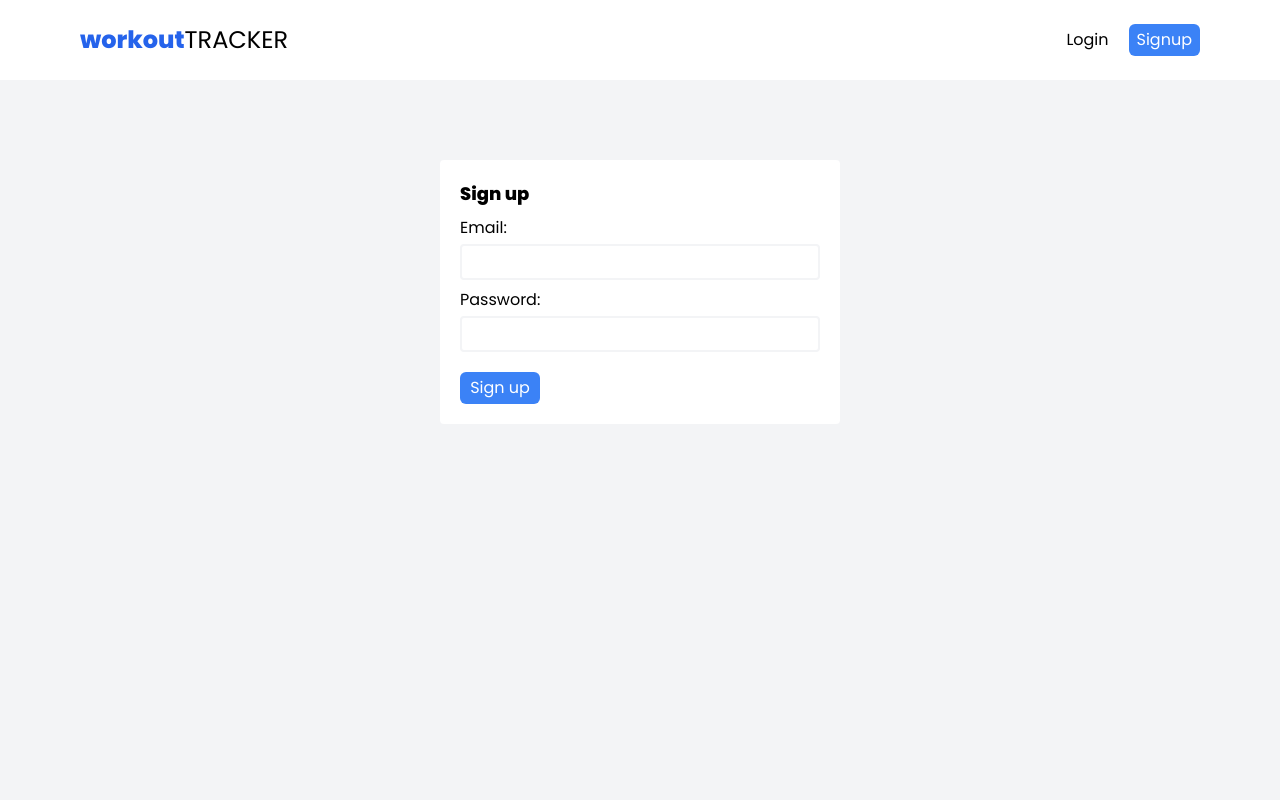
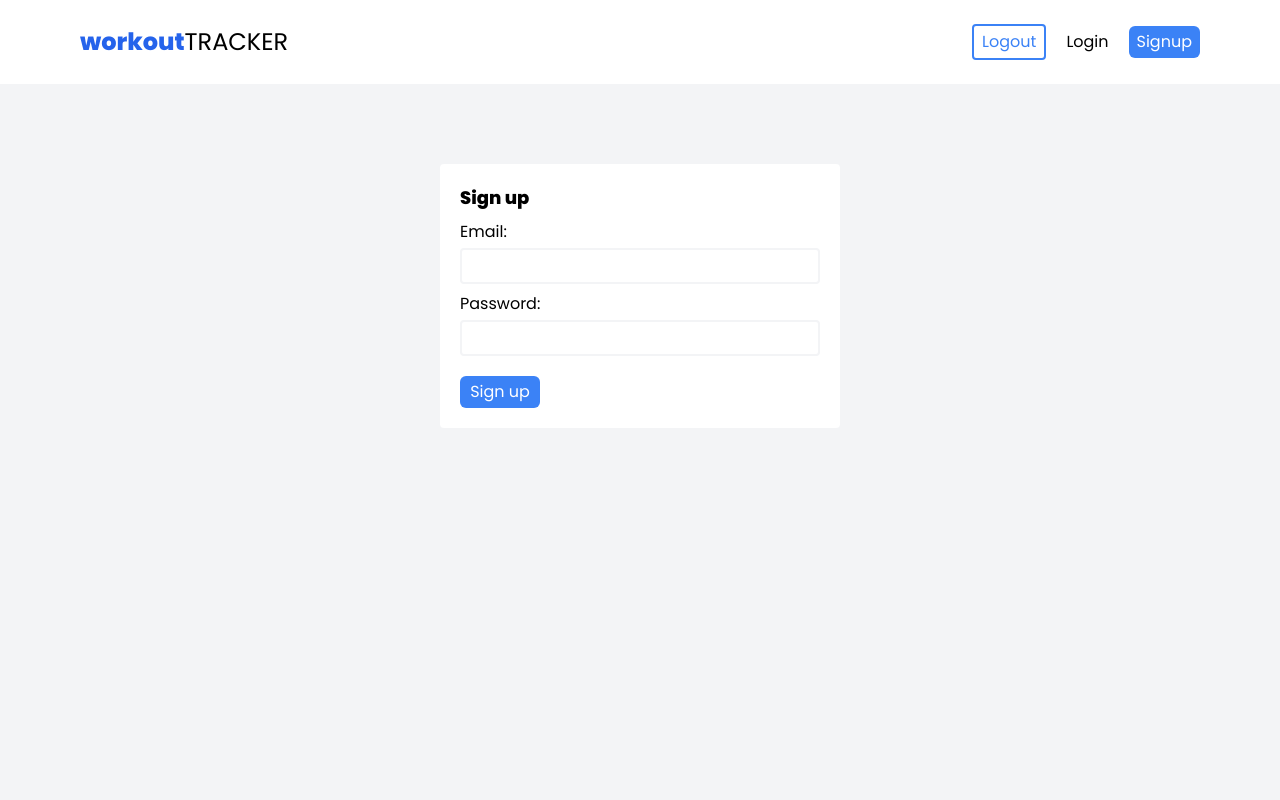
Before and after one commit to NureniJamiu/workout-tracker, a React (Create React App) app in the folder frontend/: page /signup in a window 1280 px wide. Shown: the top 800 px of the page. Built offline with nearby package versions, Linux system fonts and the light colour scheme.

Commit message:
add useLogout hook and logout button

```diff
--- a/frontend/src/components/Navbar.jsx
+++ b/frontend/src/components/Navbar.jsx
@@ -1,6 +1,12 @@
 import { Link } from "react-router-dom";
+import { useLogout } from "../hooks/useLogout";
 
 const Navbar = () => {
+  const { logout } = useLogout();
+
+  const handleLogout = () => {
+    logout();
+  };
   return (
     <div className="flex px-8 py-6 items-center justify-between lg:px-20">
       <Link to="/">
@@ -9,7 +15,15 @@ const Navbar = () => {
           <span className="font-normal text-black">TRACKER</span>
         </h1>
       </Link>
-      <nav>
+      <nav className="flex gap-5">
+        <div>
+          <button
+            onClick={handleLogout}
+            className="border-2 border-blue-500 text-blue-500 py-1 px-2 rounded"
+          >
+            Logout
+          </button>
+        </div>
         <div className="flex gap-5 items-center justify-between">
           <Link to="/login" className="hover:text-blue-600">
             Login
--- /dev/null
+++ b/frontend/src/hooks/useLogout.jsx
@@ -0,0 +1,13 @@
+import { useAuthContext } from "./useAuthContext";
+
+export const useLogout = () => {
+  const { dispatch } = useAuthContext();
+  const logout = () => {
+    // remove user from localStorage
+    localStorage.removeItem("user");
+
+    // dispatch LOGOUT action
+    dispatch({ type: "LOGOUT" });
+  };
+  return { logout };
+};
--- a/frontend/src/hooks/useSignup.jsx
+++ b/frontend/src/hooks/useSignup.jsx
@@ -1,5 +1,5 @@
 import { useState } from "react";
-import { useAuthContext } from "../hooks/useAuthContext";
+import { useAuthContext } from "./useAuthContext";
 
 export const useSignup = () => {
   const [error, setError] = useState(null);
@@ -20,12 +20,13 @@ export const useSignup = () => {
 
     if (!response.ok) {
       setIsLoading(false);
-      setError(null);
+      setError(json.error);
     }
 
     if (response.ok) {
       // store user to localStorage
       localStorage.setItem("user", JSON.stringify(json));
+      // dispatch login action
       dispatch({ type: "LOGIN", payload: json });
       setIsLoading(false);
     }
--- a/frontend/src/pages/Signup.jsx
+++ b/frontend/src/pages/Signup.jsx
@@ -40,7 +40,11 @@ const Signup = () => {
         >
           Sign up
         </button>
-        {error && <div>{error}</div>}
+        {error && (
+          <div className="text-md border-2 border-red-400 text-red-500 px-3 py-2 mt-2">
+            {error}
+          </div>
+        )}
       </form>
     </div>
   );
```
Also changed, not shown: frontend/src/hooks/useAuthContext.jsx (renamed from frontend/src/hooks/useAuthContext.js).
